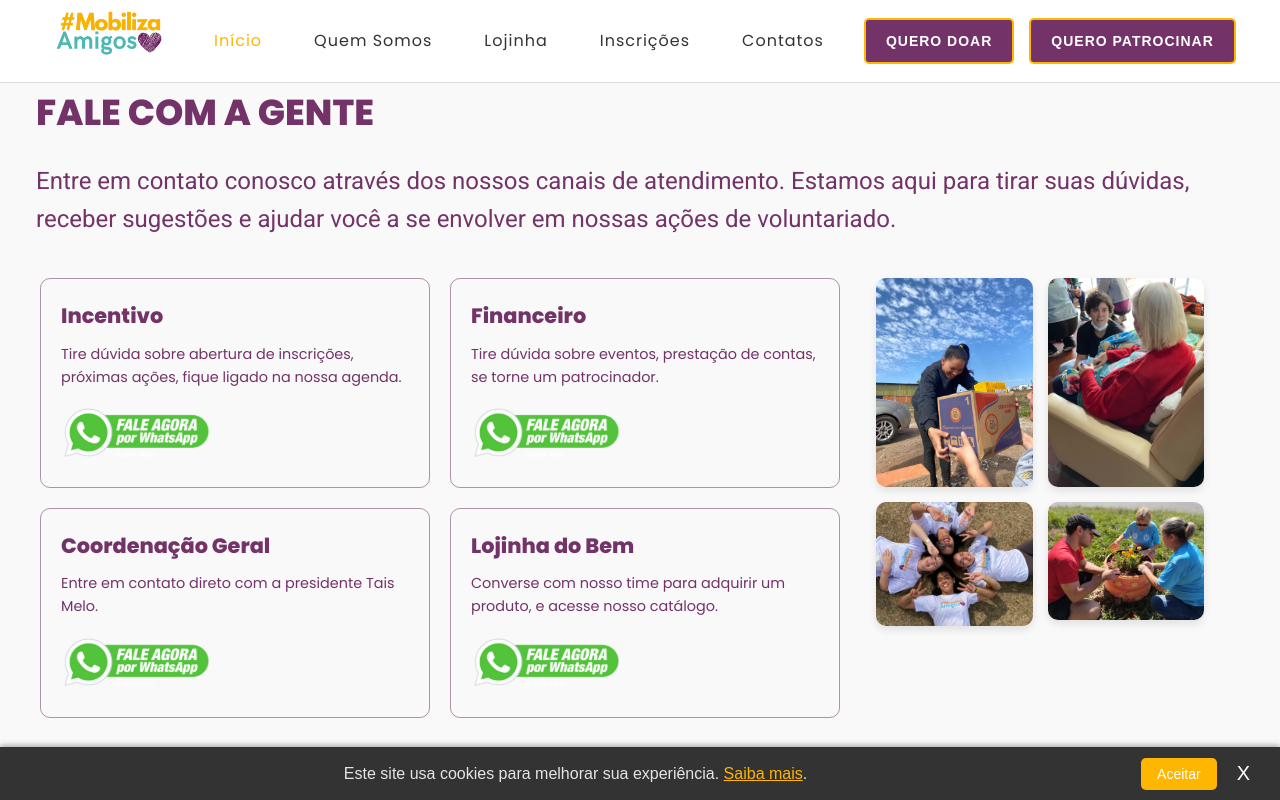
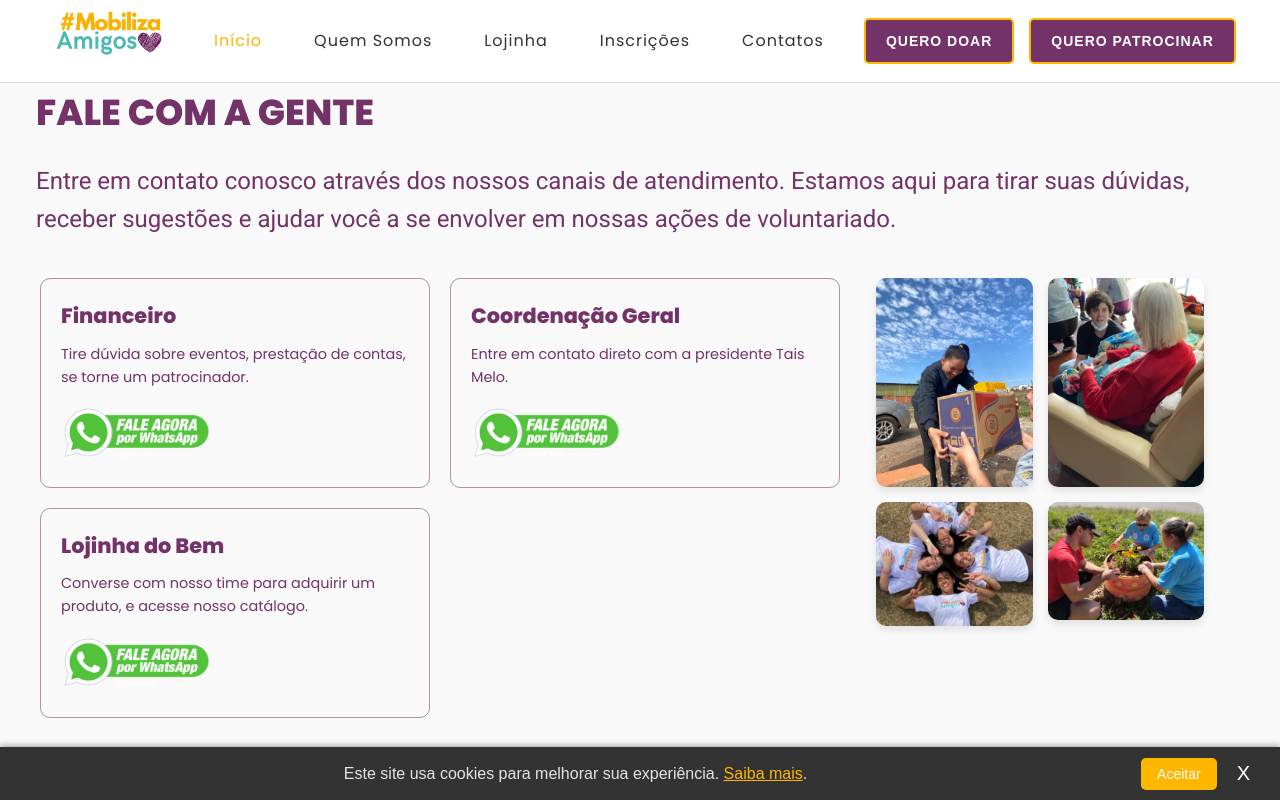
Before and after one commit to biancasnogueira/mobiliza-amigos-react, a React (Vite) app: page /contact in a window 1280 px wide. Shown: the top 800 px of the page. Built offline with nearby package versions, Linux system fonts and the light colour scheme; a web font is replaced by a local one.

Commit message:
Remove "Incentivo" contact option and refine contact description in FaleConosco component

```diff
--- a/src/components/FaleConosco/FaleConosco.jsx
+++ b/src/components/FaleConosco/FaleConosco.jsx
@@ -8,12 +8,12 @@ import AboutUs4 from "../../assets/images-aboutus/aboutus4.webp";
 
 const FaleConosco = () => {
   const contatos = [
-    {
-      titulo: "Incentivo",
-      texto:
-        "Tire dúvida sobre abertura de inscrições, próximas ações, fique ligado na nossa agenda.",
-      link: "https://wa.me/5519989906423?text=Olá,%20gostaria%20de%20saber%20mais%20sobre%20o%20Incentivo!",
-    },
+    // {
+    //   titulo: "Incentivo",
+    //   texto:
+    //     "Tire dúvida sobre abertura de inscrições, próximas ações, fique ligado na nossa agenda.",
+    //   link: "https://wa.me/5519989906423?text=Olá,%20gostaria%20de%20saber%20mais%20sobre%20o%20Incentivo!",
+    // },
     {
       titulo: "Financeiro",
       texto:
@@ -42,8 +42,9 @@ const FaleConosco = () => {
 
       <h2>FALE COM A GENTE</h2>
       <p className="descricao-contato">
-        Entre em contato conosco através dos nossos canais de atendimento. Estamos aqui para tirar suas dúvidas,
-        receber sugestões e ajudar você a se envolver em nossas ações de voluntariado.
+        Entre em contato conosco através dos nossos canais de atendimento.
+        Estamos aqui para tirar suas dúvidas, receber sugestões e ajudar você a
+        se envolver em nossas ações de voluntariado.
       </p>
       <div className="contato-container">
         <div className="contatos">
```
